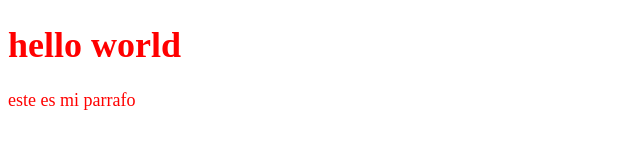
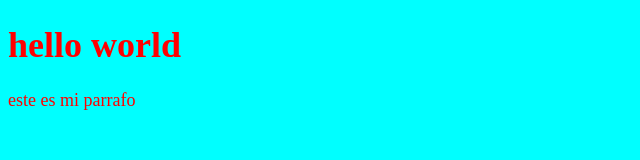
Before and after one commit to arboldesign/noobs2, a plain HTML site: page index.html in a window 1280 px wide. Shown: the whole page, without its empty margins (0-640 px from the left). Drawn offline with Linux system fonts and the light colour scheme.

Commit message:
aqui cambio a cyan aqua el fondo

```diff
--- a/style.css
+++ b/style.css
@@ -2,4 +2,4 @@
 /* CSS Document */
 
 
-body { font-size: 18px; font-family: serif;  color: #F00;  }
+body { font-size: 18px; font-family: serif;  color: #F00; background: aqua;  }
```
